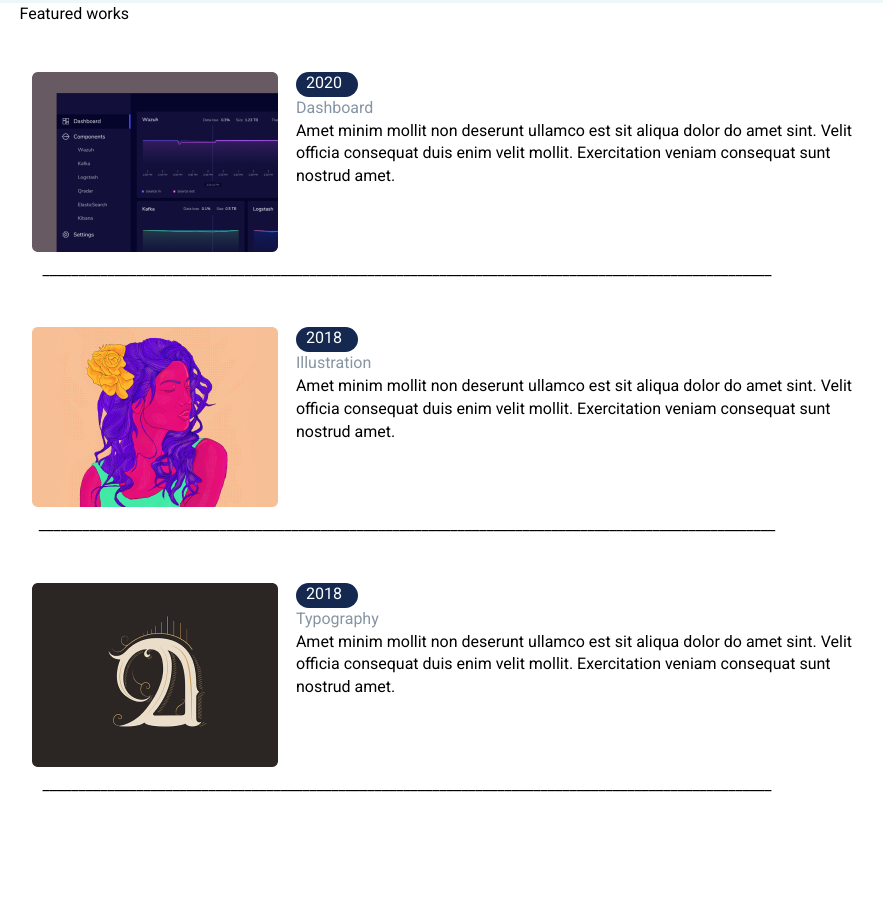
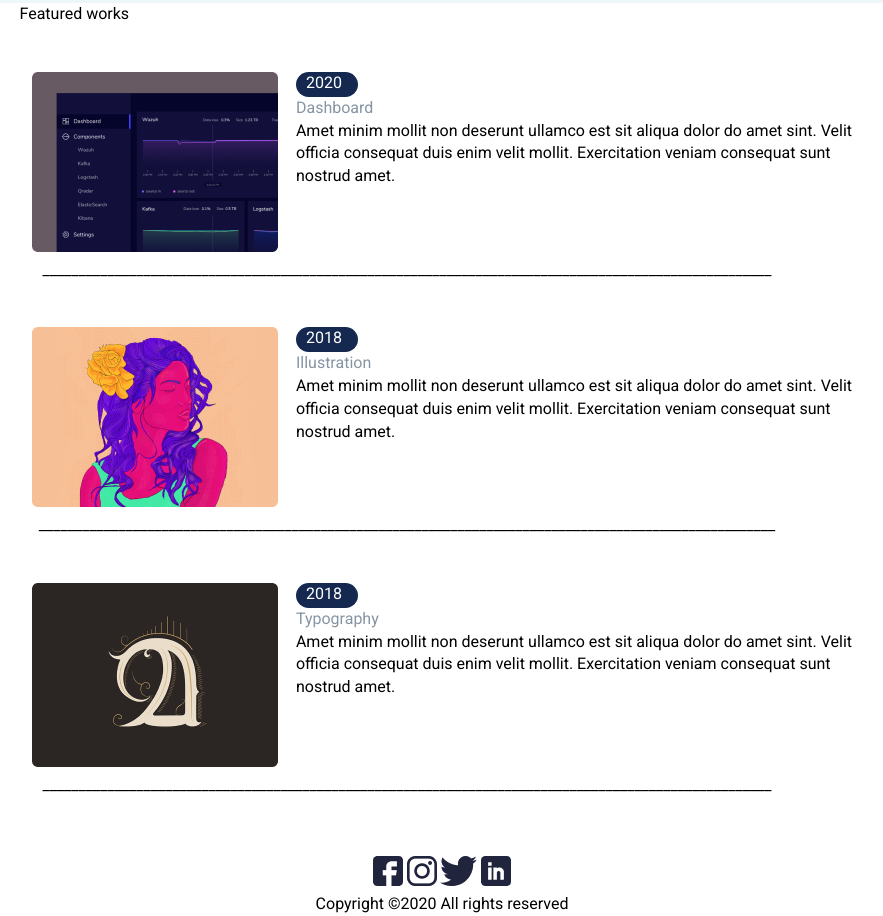
Before and after one commit to ArtemB1/Portfolio, a plain HTML site: page index.html in a window 1280 px wide. Shown: the part 828-1744 px from the top of the page, without its empty margins (198-1081 px from the left). Before the commit the page ends 1624 px from the top, so only its background shows below. Drawn offline with Linux system fonts and the light colour scheme.

```diff
--- a/css/style.css
+++ b/css/style.css
@@ -189,3 +189,12 @@ h3 {
   color: white;
   padding-left: 10px;
 }
+
+.list {
+  margin-top: 60px;
+  text-align: center;
+}
+
+.text__footer {
+  text-align: center;
+}
--- a/index.html
+++ b/index.html
@@ -100,7 +100,8 @@
                                         Dashboard
                                     </div>
                                     <div class="work__text">
-                                        Amet minim mollit non deserunt ullamco est sit aliqua dolor do amet sint. Velit<br>
+                                        Amet minim mollit non deserunt ullamco est sit aliqua dolor do amet sint.
+                                        Velit<br>
                                         officia consequat duis enim velit mollit. Exercitation veniam consequat sunt<br>
                                         nostrud amet.<br>
                                     </div>
@@ -109,10 +110,12 @@
                         </article>
                     </div>
                 </div>
-                <div class="vector">_____________________________________________________________________________________________________</div>
+                <div class="vector">
+                    _____________________________________________________________________________________________________
+                </div>
                 <article class="work">
                     <div class="work__img-wrap">
-                        <img src="/img/Rectangle 32.png" alt="" class="work__img">
+                        <img src="img/Rectangle 32.png" alt="" class="work__img">
                     </div>
                     <div class="work__info">
                         <div class="work__subtitle">
@@ -130,7 +133,9 @@
                         </div>
                     </div>
                 </article>
-                <div class="vector">______________________________________________________________________________________________________</div>
+                <div class="vector">
+                    ______________________________________________________________________________________________________
+                </div>
                 <article class="work">
                     <div class="work__img-wrap">
                         <img src="img/Rectangle 34.png" alt="" class="work__img">
@@ -151,9 +156,24 @@
                         </div>
                     </div>
                 </article>
-                <div class="vector">_____________________________________________________________________________________________________</div>
+                <div class="vector">
+                    _____________________________________________________________________________________________________
+                </div>
             </section>
         </main>
+        <footer class="footer">
+            <div class="container">
+                <li class="list">
+                    <img src="img/icons/fb.png" alt="" class="img__footer">
+                    <img src="img/icons/insta.png" alt="" class="img__footer">
+                    <img src="img/icons/Group.png" alt="" class="img__footer">
+                    <img src="img/icons/Linkedin.png" alt="" class="img__footer">
+                </li>
+                <div class="text__footer">
+                    Copyright ©2020 All rights reserved
+                </div>
+            </div>
+        </footer>
     </div>
 </body>
 
```
Also changed, not shown: img/icons/Group.png (added), img/icons/Linkedin.png (added), img/icons/fb.png (added), img/icons/insta.png (added).
